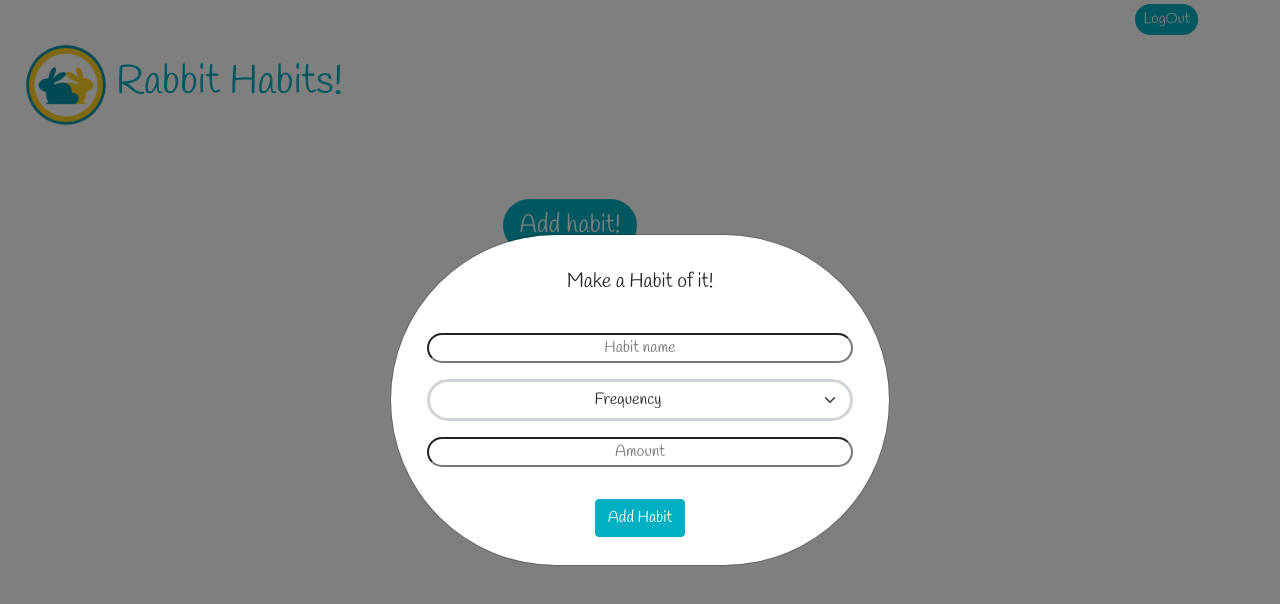
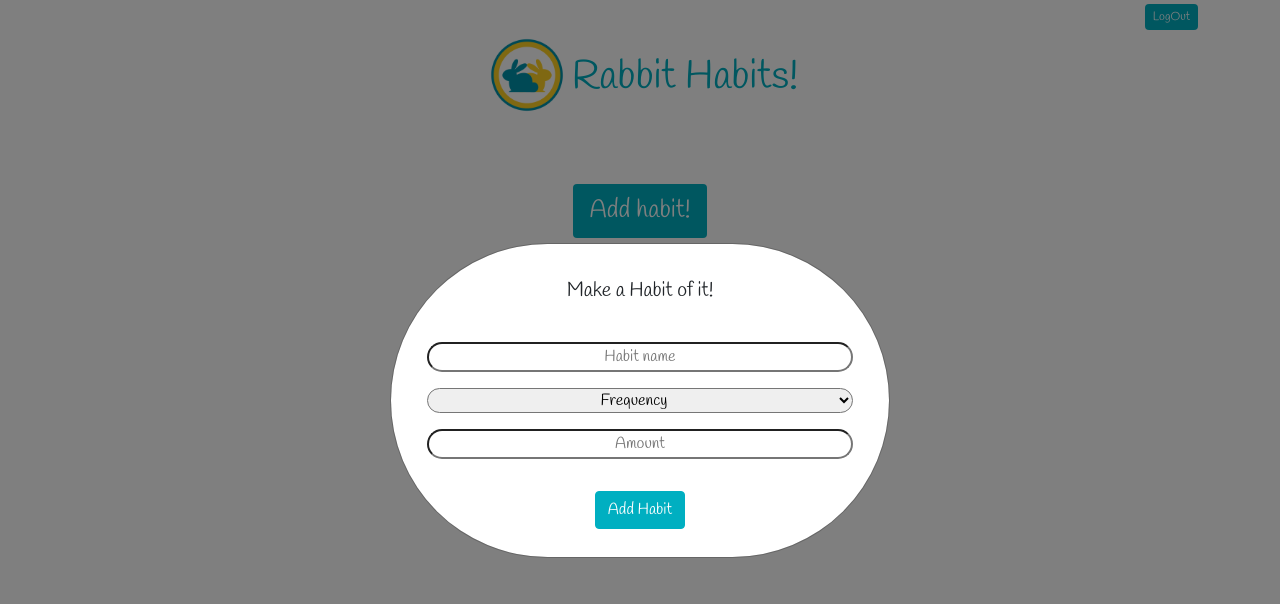
Before and after one commit to Aaron-Marsh/Lap2_project_client, a website: page mainpage_changes.html in a window 1280 px wide. Both pictures are taken after a click on the button "Add habit!". Drawn offline with nearby package versions, Linux system fonts and the light colour scheme; no server answers.

Commit message:
minor design changes

```diff
--- a/mainpage_changes.html
+++ b/mainpage_changes.html
@@ -25,34 +25,26 @@
     </head>
 <body>
   <div class="container text-end">
-  <button class="btn-sm btn-primary text-white rounded-pill border-0 mt-1" type="button" style="font-size: 15px;" id="logoutBtn">LogOut</button>
+  <button class="btn-sm btn-primary text-white rounded border-0 mt-1" type="button" style="font-size: 12px;" id="logoutBtn">LogOut</button>
 </div>
-  <div class="d-flex px-3">
-        <img src="./imgs/logo.png" class="img-fluid" alt="rabbit habit logo" width="100">
+  <div class="d-flex px-3 justify-content-center">
+        <img src="./imgs/logo.png" class="img-fluid" alt="rabbit habit logo" width="90">
         <h1 class="text-primary pt-3 mt-2" style="font-size: 40px;">Rabbit Habits!</h1>
     </div>
 
-    <div class="container btn-group justify-content-center">
+    <div class="container-fluid btn-group justify-content-center">
         <div>
             <div class="row text-center pt-5 " id="divToAppend">
-
-                    <div class="btn-group">
-                    <button class="btn btn-primary text-white mt-3 border-0 " type="button" style="font-size: 25px;" id="minusBtn">-</button>
-                    <button class="btn btn-primary text-white mt-3 border-0 w-100" type="button" style="font-size: 25px;" data-toggle="modal" data-target="#trackHabit">5 a day</button>
-                    <button class="btn btn-primary text-white mt-3 border-0" type="button" style="font-size: 25px;" id="plusBtn">+</button>
-                    </div>
-
-
             </div>
 
-            <button class="btn-lg btn-primary text-white mt-3 rounded-pill border-0 w-100 " type="button" data-toggle="modal" data-target="#exampleModalCenter" style="font-size: 25px;" >Add habit!</button>
+            <button class="btn-lg btn-primary text-white mt-3 rounded border-0 w-100 " type="button" data-toggle="modal" data-target="#exampleModalCenter" style="font-size: 25px;" >Add habit!</button>
 
         </div>
 
         <div class="modal fade" id="exampleModalCenter" tabindex="-1" role="dialog" aria-labelledby="exampleModalCenterTitle" aria-hidden="true">
             <div class="modal-dialog modal-dialog-centered " role="document">
               <div class="modal-content rounded-pill">
-                <div class="modal-header justify-content-center  border-0">
+                <div class="modal-header justify-content-center border-0">
                   <h5 class="modal-title text-center mt-3" id="exampleModalCenterTitle">Make a Habit of it!</h5>
                   </button>
                 </div>
@@ -61,12 +53,13 @@
                   <input class="text-center mt-1 rounded-pill" type="text" name="habitName" id="habitName" placeholder="Habit name">
                   <!-- <input class="text-center mt-3 rounded-pill" type="text" name="frequency" id="frequency" placeholder="Frequency"> -->
 
-                    <select class="form-select text-center mt-3 rounded-pill border-3" name="frequency" id="frequency">
+                    <select class="selectpicker text-center mt-3 rounded-pill " name="frequency" id="frequency">
                       <option selected>Frequency</option>
                       <option>daily</option>
                       <option>weekly</option>
                       <option>monthly</option>
                     </select>
+
 
                   <input class="text-center mt-3 rounded-pill" type="text" name="amount" id="amount" placeholder="Amount">
                 </div>
```
